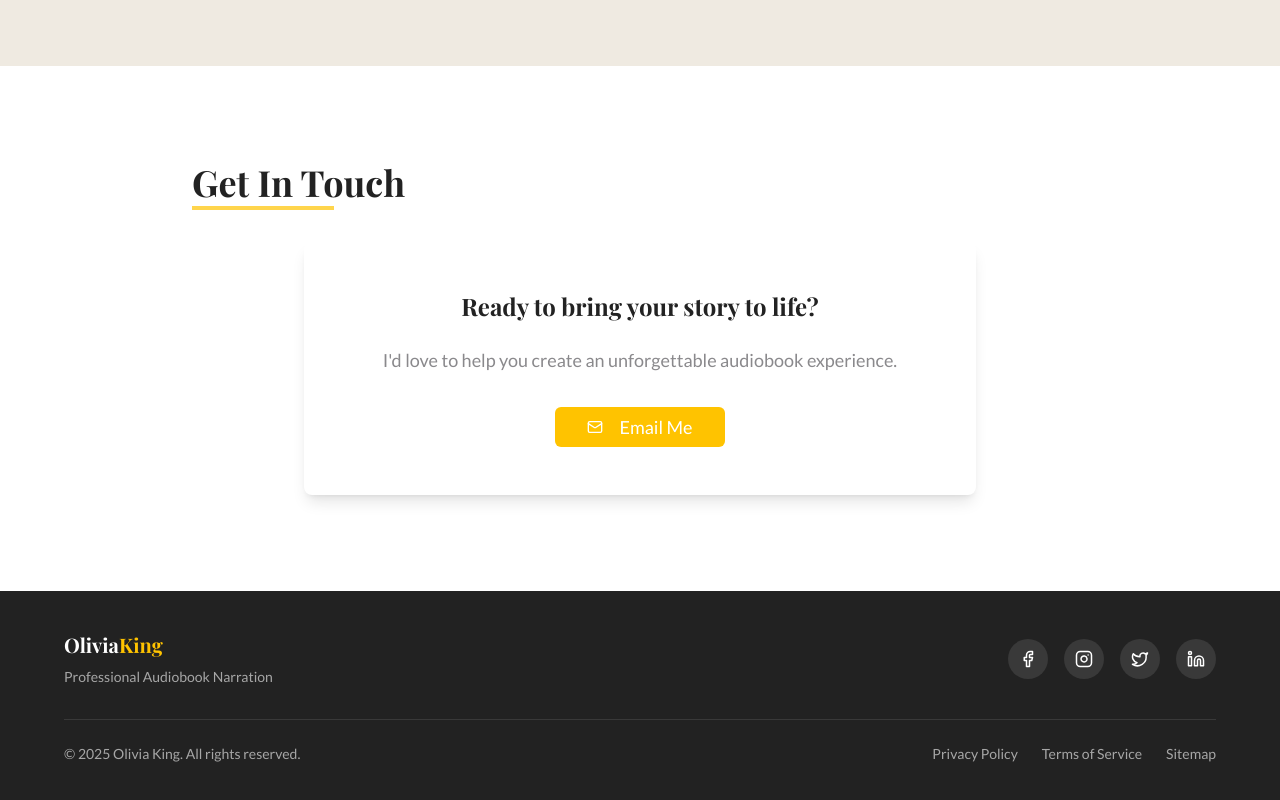
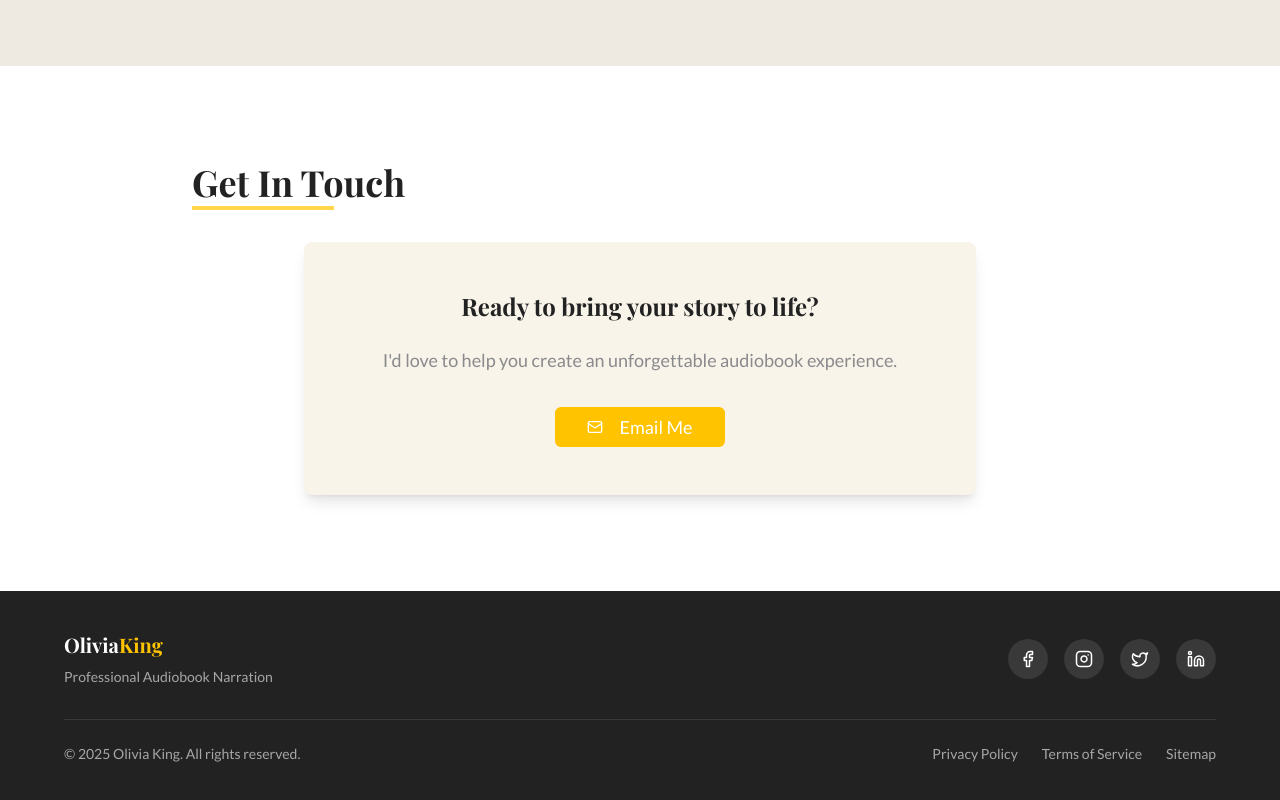
Before and after one commit to chadcwimberly/olivia-king-narrator, a React (Vite) app: page / in a window 1280 px wide. Shown: the part 3482-4282 px from the top of the page. Built offline with nearby package versions, Linux system fonts and the light colour scheme; a web font is replaced by a local one.

Commit message:
get it touch is cream now

```diff
--- a/src/components/Contact.tsx
+++ b/src/components/Contact.tsx
@@ -8,7 +8,7 @@ const Contact = () => {
         <h2 className="section-title">Get In Touch</h2>
 
         <div className="text-center max-w-2xl mx-auto">
-          <div className="bg-white rounded-lg shadow-lg p-12">
+          <div className="bg-narrator-cream rounded-lg shadow-lg p-12">
             <h3 className="font-playfair text-2xl font-bold mb-6 text-narrator-darkGray">
               Ready to bring your story to life?
             </h3>
```
